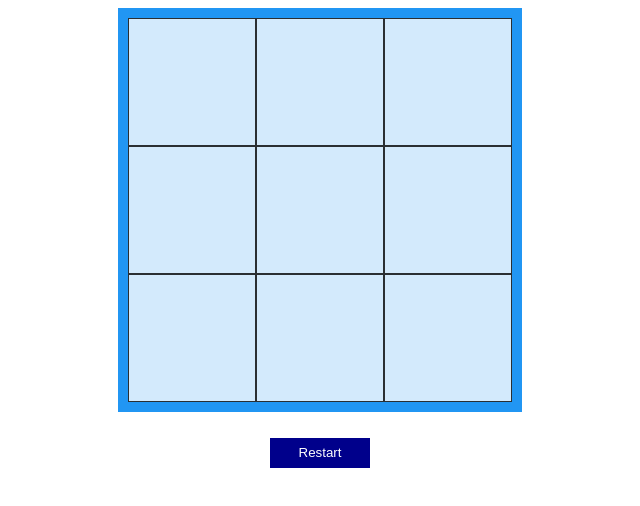
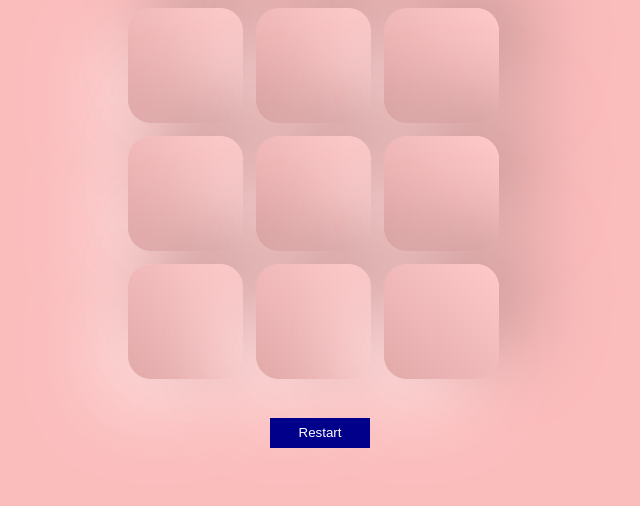
Before and after one commit to NwinNwin/Tic-Tac-Toe, a React (Create React App) app in the folder client/: page / in a window 1280 px wide. Shown: the top 506 px of the page, without its empty margins (328-968 px from the left). Built offline with nearby package versions, Linux system fonts and the light colour scheme; the HTML template or start-up script is replaced by a standard one.

Commit message:
fixed tie bug, added temp css

```diff
--- a/client/src/App.css
+++ b/client/src/App.css
@@ -1,6 +1,7 @@
 body {
   width: 100%;
   height: 100%;
+  background-color: #fbbcbc;
 }
 
 .board {
@@ -9,15 +10,16 @@ body {
   height: 30vw;
   display: grid;
   grid-template-columns: auto auto auto;
-  background-color: #2196f3;
-  padding: 10px;
 }
 
 .box {
-  background-color: rgba(255, 255, 255, 0.8);
-  border: 1px solid rgba(0, 0, 0, 0.8);
-  padding: 20%;
+  width: 9vw;
+  height: 9vw;
+  /* background-color: rgba(255, 255, 255, 0.8); */
   text-align: center;
+  border-radius: 20%;
+  background: linear-gradient(45deg, #e2a9a9, #ffc9c9);
+  box-shadow: 29px -29px 79px #cb9898, -29px 29px 79px #ffe0e0;
 }
 
 .game-container {
--- a/client/src/components/Game.jsx
+++ b/client/src/components/Game.jsx
@@ -3,8 +3,6 @@ import { useEffect } from "react";
 import { checkWin, checkTie } from "../utils";
 
 //TODO:
-// - make a function to check if win
-// - change 1, 2 to X, O
 // - make it look pretty
 
 export default function Game() {
@@ -45,6 +43,7 @@ export default function Game() {
   function restartGame() {
     setGame((prev) => prev.map((box) => ({ ...box, value: "" })));
     setTurn("X");
+    setWin([false, ""]);
     setTie(false);
   }
 
@@ -53,7 +52,9 @@ export default function Game() {
     <div
       className="box"
       onClick={() => {
-        handleBoxClick(ele.id);
+        if (!win[0] && !tie) {
+          handleBoxClick(ele.id);
+        }
       }}
     >
       <h1>{ele.value}</h1>
```
